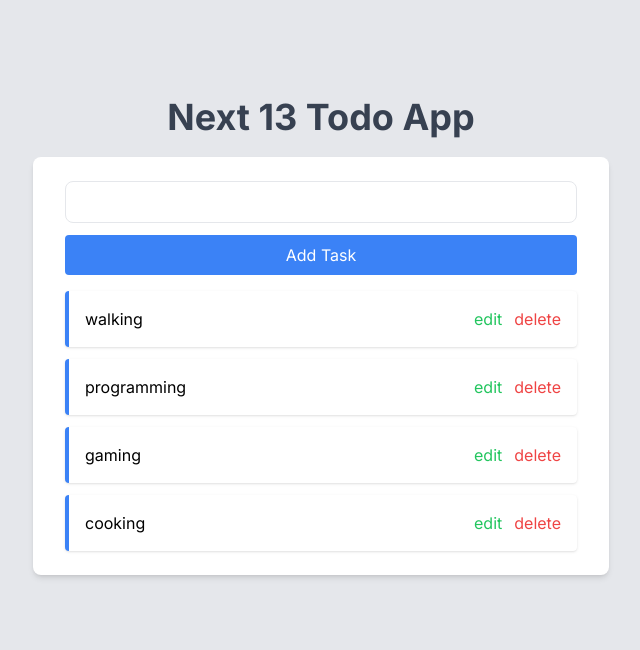
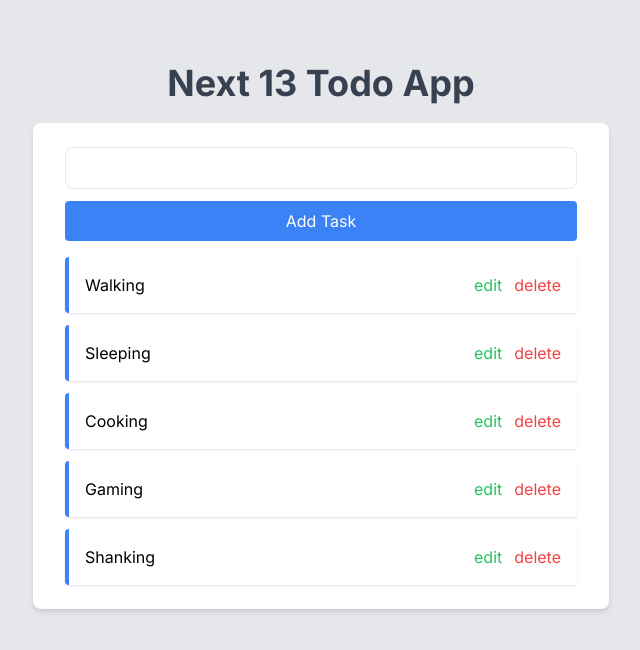
Before and after one commit to ryoAccount/next, a Next.js app: page / in a window 1280 px wide. Shown: the top 650 px of the page, without its empty margins (319-959 px from the left). Built offline with nearby package versions, Linux system fonts and the light colour scheme; data requests are answered from the project's data file.

Commit message:
add todo

```diff
--- a/package.json
+++ b/package.json
@@ -22,6 +22,10 @@
     "react": "18.2.0",
     "react-dom": "18.2.0",
     "tailwindcss": "3.3.3",
-    "typescript": "5.1.6"
+    "typescript": "5.1.6",
+    "uuid": "^9.0.0"
+  },
+  "devDependencies": {
+    "@types/uuid": "^9.0.2"
   }
 }
--- a/src/api.ts
+++ b/src/api.ts
@@ -2,7 +2,16 @@ import { Task } from "./types";
 
 export const getAllTodos = async (): Promise<Task[]> => {
   const res = await fetch("http://localhost:3001/tasks", { cache: "no-store" }) // SSR
-  const todos = res.json()
+  return res.json()
+}
 
-  return todos
+export const addTodo = async (todo: Task): Promise<Task[]> => {
+  const res = await fetch("http://localhost:3001/tasks", {
+    method: "POST",
+    headers: {
+      "Content-Type": "application/json"
+    },
+    body: JSON.stringify(todo)
+   })
+  return res.json()
 }
--- a/src/app/component/AddTask.tsx
+++ b/src/app/component/AddTask.tsx
@@ -1,9 +1,24 @@
-import React from "react"
+"use client"
+
+import { addTodo } from "@/api"
+import React, { ChangeEvent, FormEvent, useState } from "react"
+import { v4 as uuidV4 } from "uuid";
 
 const AddTask = () => {
+
+  const [taskTitle, setTaskTitle] = useState("")
+
+  const handleSubmit =async (e: FormEvent) => {
+    e.preventDefault()
+
+    if (taskTitle) {
+      await addTodo({id: uuidV4() , text: taskTitle})
+      setTaskTitle("")
+    }
+  }
   return (
-    <form className="mb-4 space-y-3">
-      <input type="text" className="w-full border px-4 py-2 rounded-lg focus:border-blue-400"/>
+    <form className="mb-4 space-y-3" onSubmit={handleSubmit}>
+      <input type="text" className="w-full border px-4 py-2 rounded-lg focus:border-blue-400" onChange={(e: ChangeEvent<HTMLInputElement>) => setTaskTitle(e.target.value)} value={taskTitle}/>
       <button className="w-full px-4 py-2 text-white bg-blue-500 rounded transform hover:bg-blue-400 hover:scale-95 duration-200">Add Task</button>
     </form>
   )
--- a/src/app/data/todo.json
+++ b/src/app/data/todo.json
@@ -1,20 +1,24 @@
 {
   "tasks": [
     {
-      "id": 1,
-      "text": "walking"
+      "id": "0fefc532-20af-438d-8fd6-881f52aadfc1",
+      "text": "Walking"
     },
     {
-      "id": 2,
-      "text": "programming"
+      "id": "4b348dad-5939-465e-ae64-6ea6c368ce3c",
+      "text": "Sleeping"
     },
     {
-      "id": 3,
-      "text": "gaming"
+      "id": "ce61d787-f6ad-4ec3-806f-0cce8001f0d7",
+      "text": "Cooking"
     },
     {
-      "id": 4,
-      "text": "cooking"
+      "id": "86db6058-1fdf-4eb4-9b9e-64907fb8838d",
+      "text": "Gaming"
+    },
+    {
+      "id": "efac82c4-b32b-4e54-936a-41409c01a11b",
+      "text": "Shanking"
     }
   ]
 }
--- a/src/types.ts
+++ b/src/types.ts
@@ -1,4 +1,4 @@
 export interface Task {
-  id: number
+  id: string
   text: string
 }
```
Also changed, not shown: 1 other file (tests, documents, lock files or other folders).
